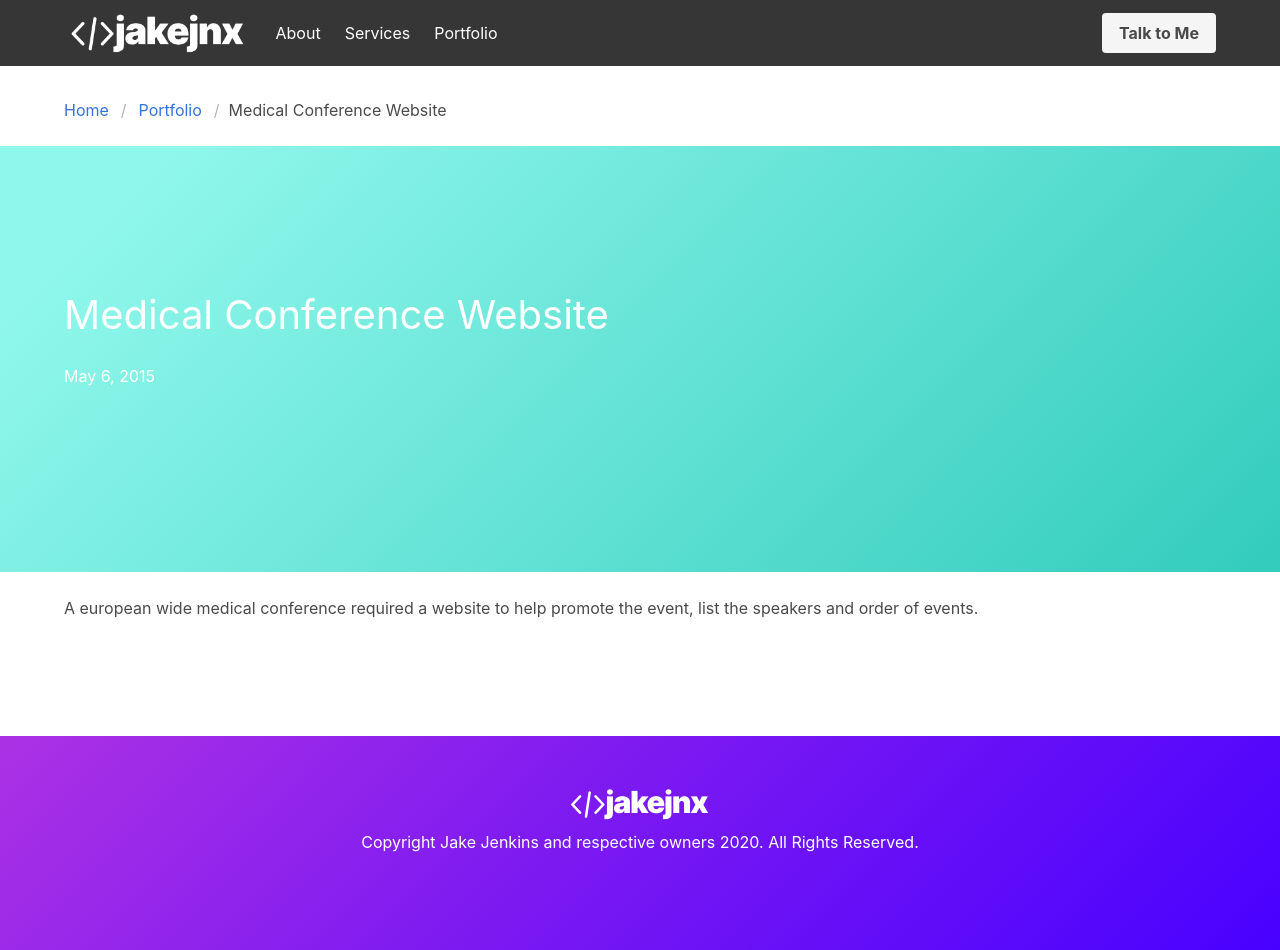
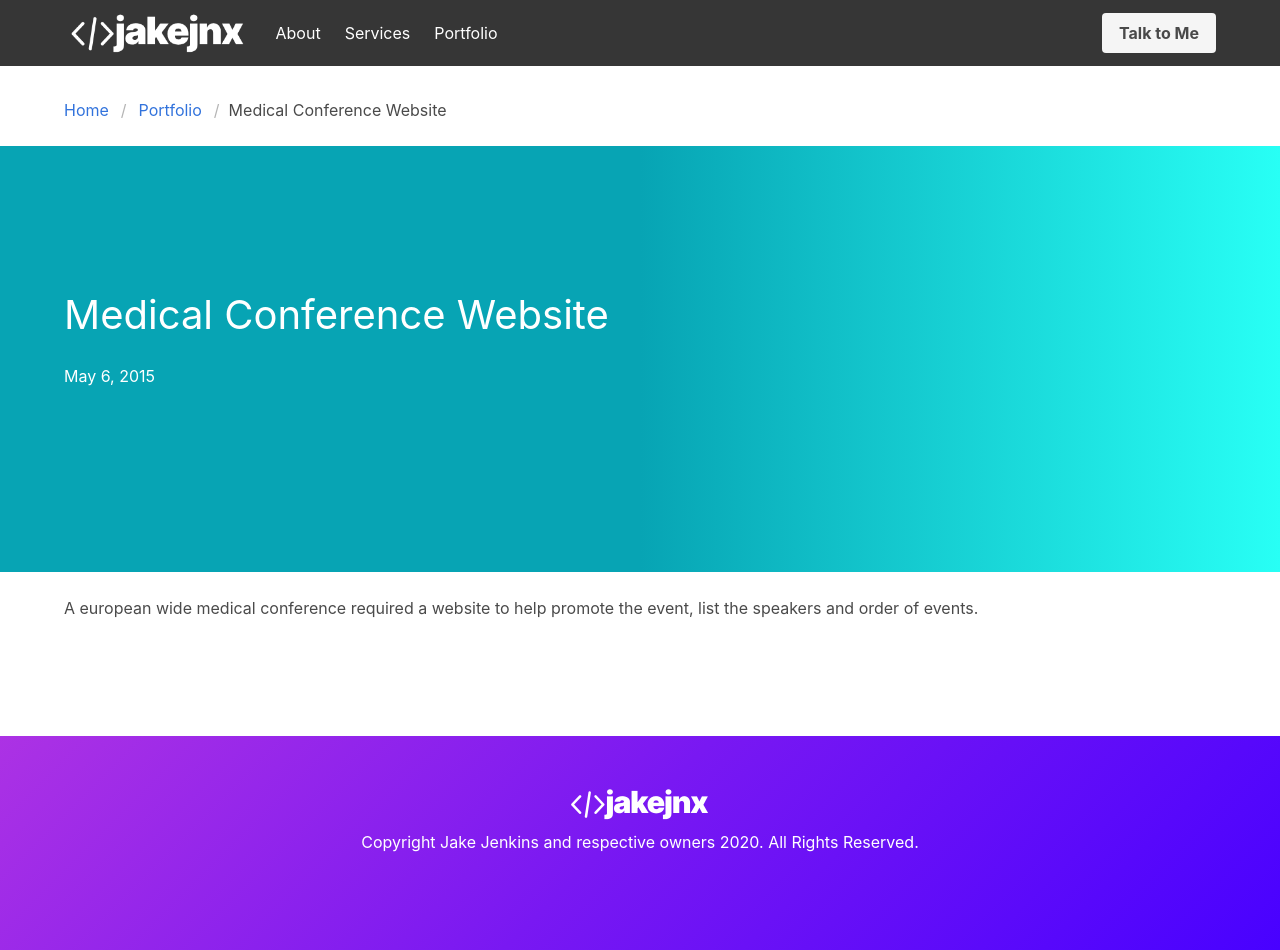
Before and after one commit to jake-jenkins/jjnx-bulma, a Jekyll site: the page built from _portfolio/medical-conference-website.md, in a window 1280 px wide. Built offline with Jekyll 4.4.1, drawn with Linux system fonts in a browser that asks for light colours.

Commit message:
Update head.html

```diff
--- a/_includes/head.html
+++ b/_includes/head.html
@@ -30,7 +30,8 @@ background-image: linear-gradient( 135deg, #3C8CE7 10%, #00EAFF 100%);
 }
 
 .green {
-background-image: linear-gradient( 135deg, #69FF97 10%, #00E4FF 100%);
+ background: rgb(7,180,56);
+background: linear-gradient(90deg, rgba(7,180,56,1) 50%, rgba(142,255,40,1) 100%);
 }
 
 .orange {
@@ -39,11 +40,13 @@ background: linear-gradient(90deg, rgba(253,29,29,1) 50%, rgba(255,137,40,1) 100
 }
 
 .teal {
-background-image: linear-gradient( 135deg, #90F7EC 10%, #32CCBC 100%);
+ background: rgb(7,164,180);
+background: linear-gradient(90deg, rgba(7,164,180,1) 50%, rgba(40,255,245,1) 100%);
 }
 
 .purple {
-background-image: linear-gradient( 135deg, #CE9FFC 10%, #7367F0 100%);
+ background: rgb(103,7,180);
+background: linear-gradient(90deg, rgba(103,7,180,1) 50%, rgba(220,40,255,1) 100%);
 }
 
 .pink {
```
